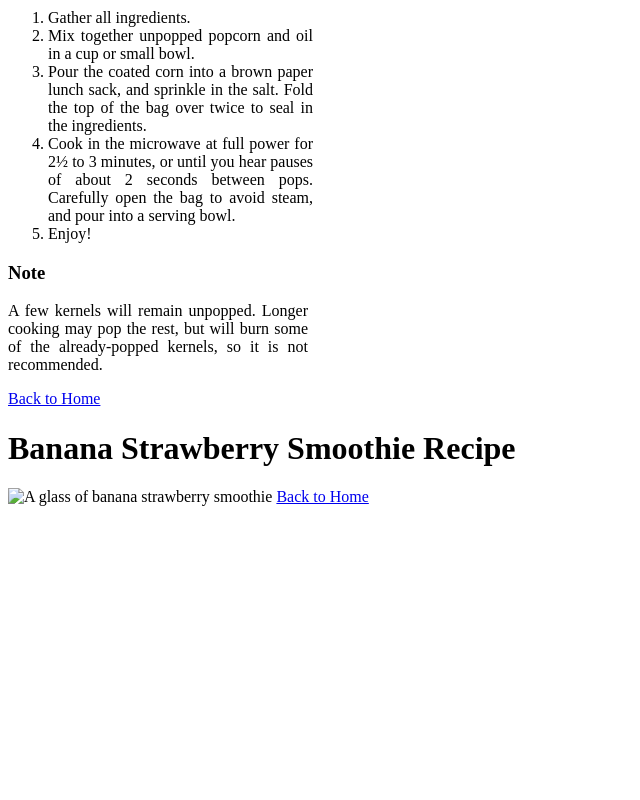
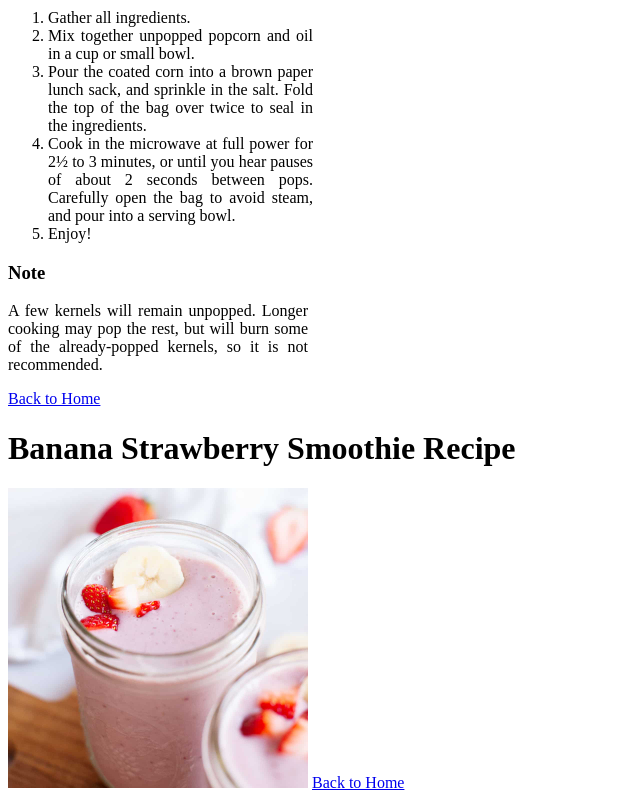
Before and after one commit to yaakov-k613/odin-recipes, a plain HTML site: page pages/recipes.html in a window 1280 px wide. Shown: the part 1809-2609 px from the top of the page, without its empty margins (0-640 px from the left). Before the commit the page ends 2323 px from the top, so only its background shows below. Drawn offline with Linux system fonts and the light colour scheme.

Commit message:
Fix strawberry banana image

```diff
--- a/pages/recipes.html
+++ b/pages/recipes.html
@@ -76,7 +76,7 @@
     <a href="../index.html">Back to Home</a>
 
     <h1 id="banana-strawberry-smoothie">Banana Strawberry Smoothie Recipe</h1>
-    <img src="../img/img_banana-strawberry-smoothie.jpg" alt="A glass of banana strawberry smoothie" width="300">
+    <img src="../img/img-strawberry-banana-smoothie-recipe.jpg" alt="A glass of banana strawberry smoothie" width="300">
 
     <a href="../index.html">Back to Home</a>
 </body>
```
